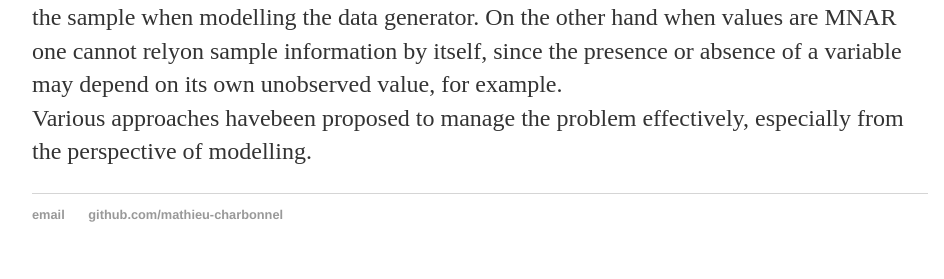
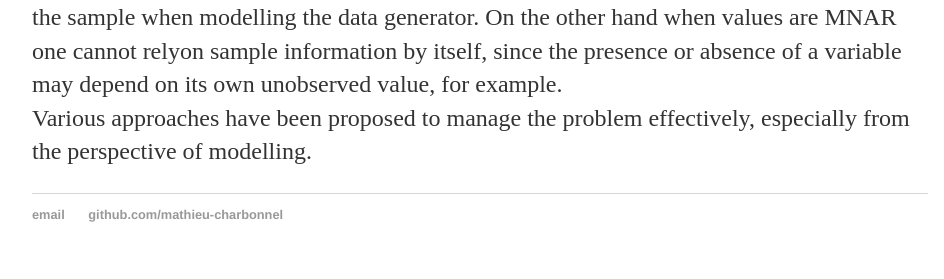
Before and after one commit to mathieu-charbonnel/mathieu-charbonnel.github.io, a Jekyll site: the page built from _posts/2019-08-01-Statistical-analysis-with-missing-data.md, in a window 1280 px wide. Shown: the part 657-936 px from the top of the page, without its empty margins (160-1104 px from the left). Built offline with Jekyll 4.4.1, drawn with Linux system fonts in a browser that asks for light colours.

Commit message:
Update 2019-08-01-Statistical-analysis-with-missing-data.md

```diff
--- a/_posts/2019-08-01-Statistical-analysis-with-missing-data.md
+++ b/_posts/2019-08-01-Statistical-analysis-with-missing-data.md
@@ -12,4 +12,4 @@ depend only on observed values, and ‘missing  not  at  random’ (MNAR) in whi
 The MCAR and MAR cases are often referred to as ‘ignorable’ cases, since  the  missing  values  can  be  estimated  from
 the sample  when  modelling  the  data  generator.   On  the other  hand  when  values  are  MNAR  one  cannot  relyon sample information by itself,
 since the presence or absence  of  a  variable  may  depend  on  its  own  unobserved  value,  for  example.
-Various  approaches  havebeen proposed to manage the problem effectively, especially from the perspective of modelling.
+Various  approaches  have been proposed to manage the problem effectively, especially from the perspective of modelling.
```
